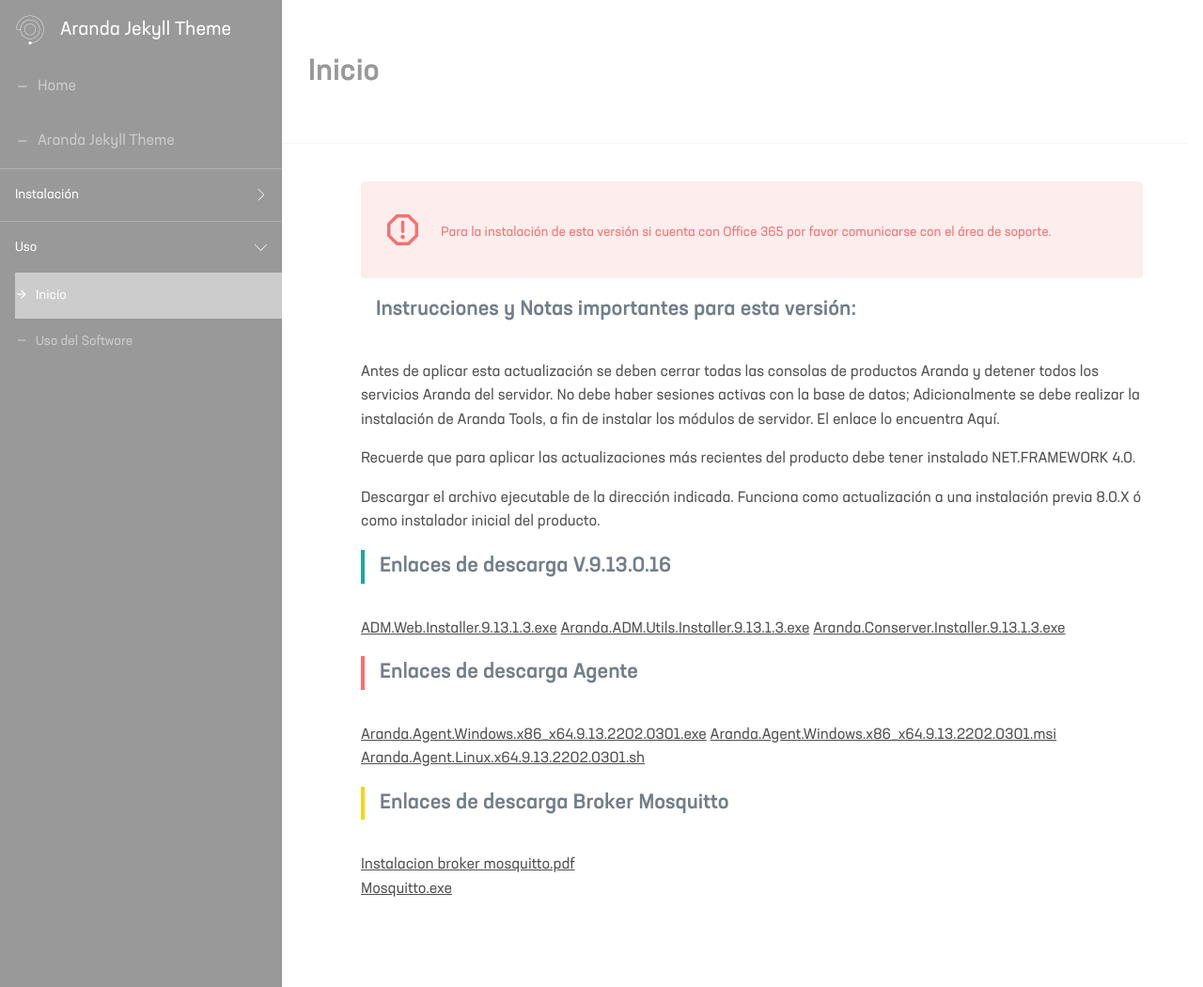
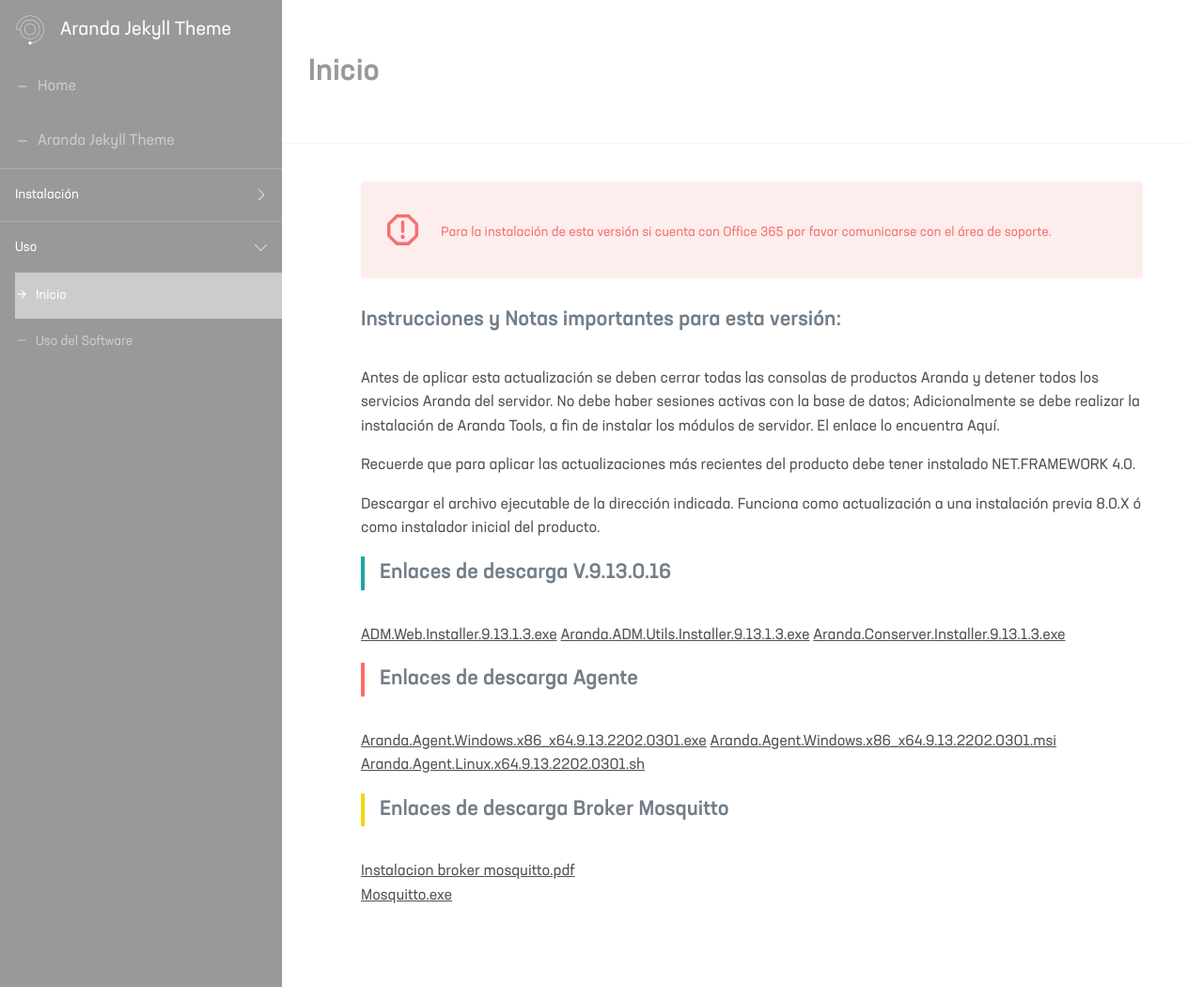
Before and after one commit to Nats85/Manuales-Aranda-Apis, a Jekyll site: the page built from docs/2.1-inicio.md, in a window 1280 px wide and 1050 px high. Shown: the whole window at 94% size. Built offline with Jekyll 4.4.1, drawn with Linux system fonts in a browser that asks for light colours.

Commit message:
Update _default.scss

```diff
--- a/_sass/layouts/_default.scss
+++ b/_sass/layouts/_default.scss
@@ -211,13 +211,12 @@
     margin-bottom: 36px;
     font-size: 22px;
 }
-
-  .instal h4 {
+ .instal h4 {
     color: #727E89;
     font-weight: 500;
-    padding: 4px 16px;
     margin-bottom: 36px;
     font-size: 22px;
+    margin-top: 31px;
 }
  .title_alert {
     color: #F57171;
```
